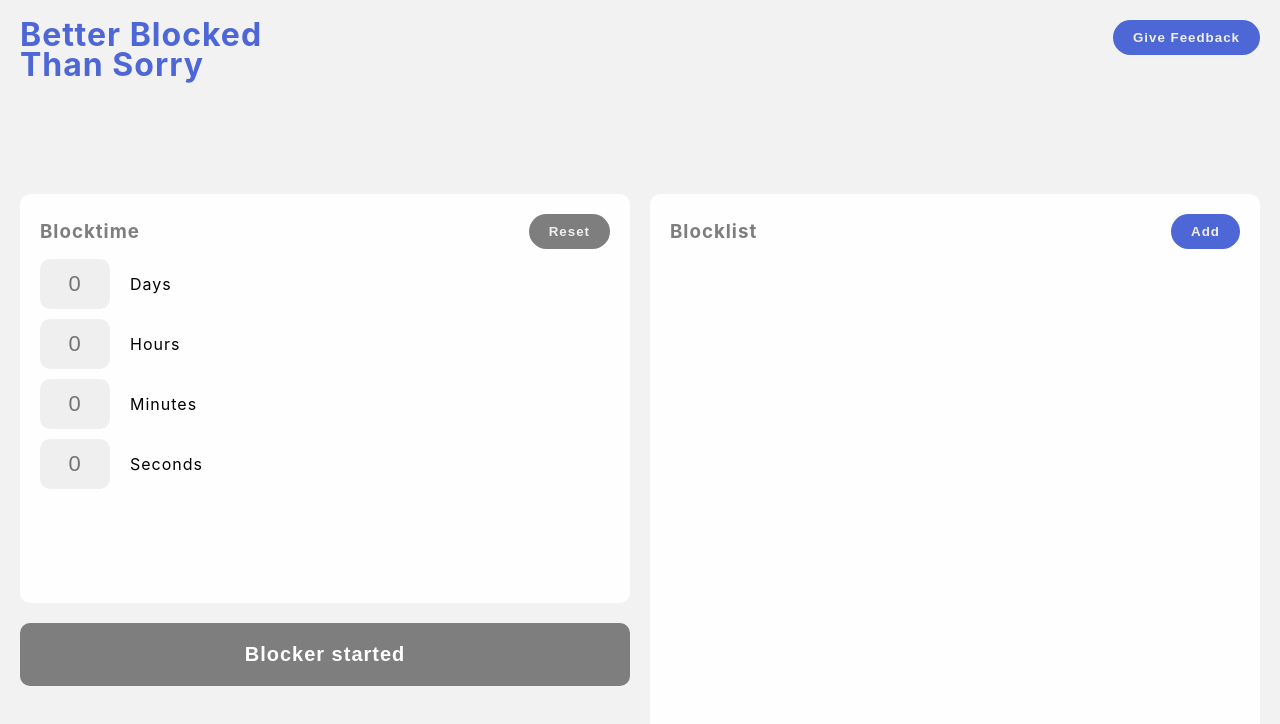
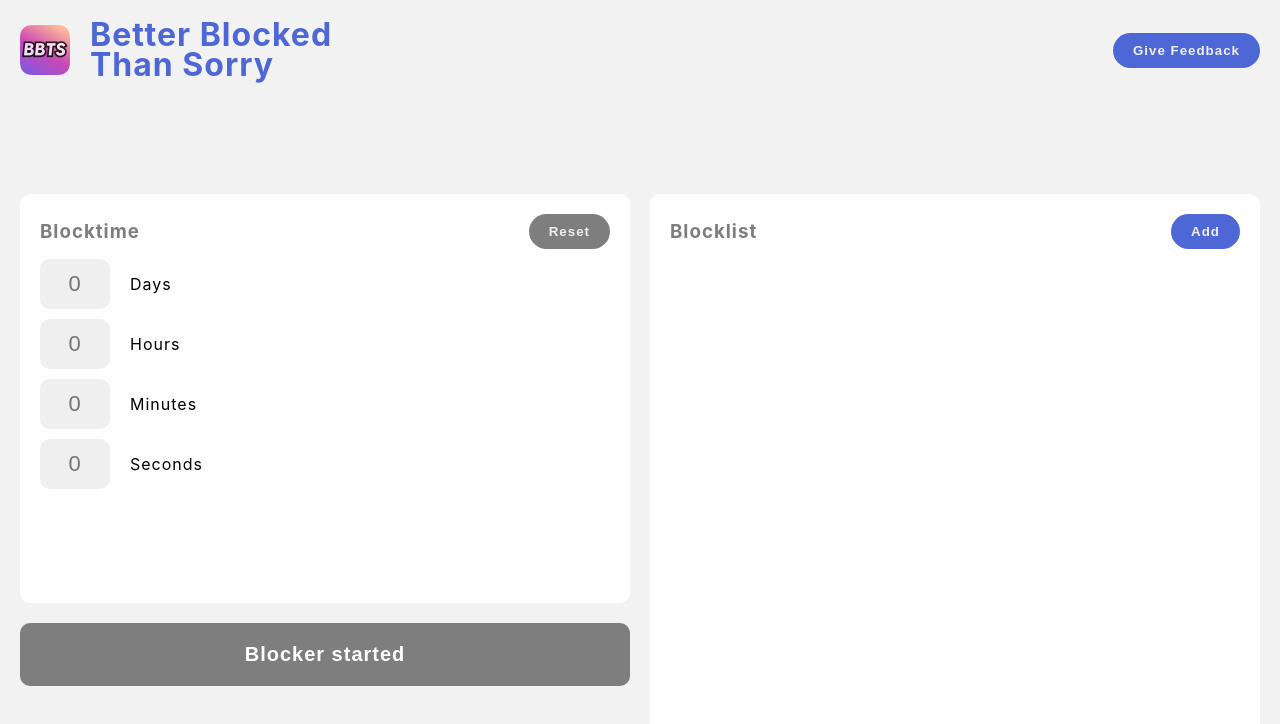
Before and after one commit to mebn/betterBlockedThanSorry, a React (Vite) app in the folder frontend/: page / in a window 1280 px wide. Shown: the top 724 px of the page. Built offline with nearby package versions, Linux system fonts and the light colour scheme.

Commit message:
Added icon in header

```diff
--- /dev/null
+++ b/frontend/src/components/Header.jsx
@@ -0,0 +1,43 @@
+import RoundButton from "./RoundButton";
+import logo from "../assets/images/icon.png";
+
+export default ({ buttonText }) => {
+  const containerStyle = {
+    color: "#4E67D6",
+    lineHeight: "30px",
+    fontWeight: "bold",
+    display: "flex",
+    flexFlow: "row",
+    justifyContent: "space-between",
+    alignItems: "center",
+  };
+
+  return (
+    <div style={containerStyle}>
+      <div
+        style={{
+          display: "flex",
+          flexFlow: "row",
+          alignItems: "center",
+          gap: "20px",
+        }}
+      >
+        <img
+          src={logo}
+          alt="Logo"
+          width={50}
+          height={50}
+          draggable={false}
+          onContextMenu={() => false}
+        />
+        <h1>
+          Better Blocked
+          <br />
+          Than Sorry
+        </h1>
+      </div>
+
+      {buttonText && <RoundButton text={buttonText} />}
+    </div>
+  );
+};
--- a/frontend/src/components/Title.jsx
+++ /dev/null
@@ -1,25 +0,0 @@
-import RoundButton from "./RoundButton";
-
-export default ({ buttonText }) => {
-  const containerStyle = {
-    color: "#4E67D6",
-    lineHeight: "30px",
-    fontWeight: "bold",
-    display: "flex",
-    flexFlow: "row",
-    justifyContent: "space-between",
-    alignItems: "start",
-  };
-
-  return (
-    <div style={containerStyle}>
-      <h1>
-        Better Blocked
-        <br />
-        Than Sorry
-      </h1>
-
-      {buttonText && <RoundButton text={buttonText} />}
-    </div>
-  );
-};
--- a/frontend/src/screens/Home.jsx
+++ b/frontend/src/screens/Home.jsx
@@ -10,7 +10,7 @@
 import Counter from "../components/Counter";
 import Column from "../components/Column";
 import Entry from "../components/Entry";
-import Title from "../components/Title";
+import Title from "../components/Header";
 import Dialog from "../components/Dialog";
 
 function App() {
```
Also changed, not shown: frontend/src/assets/images/icon.png (added).
